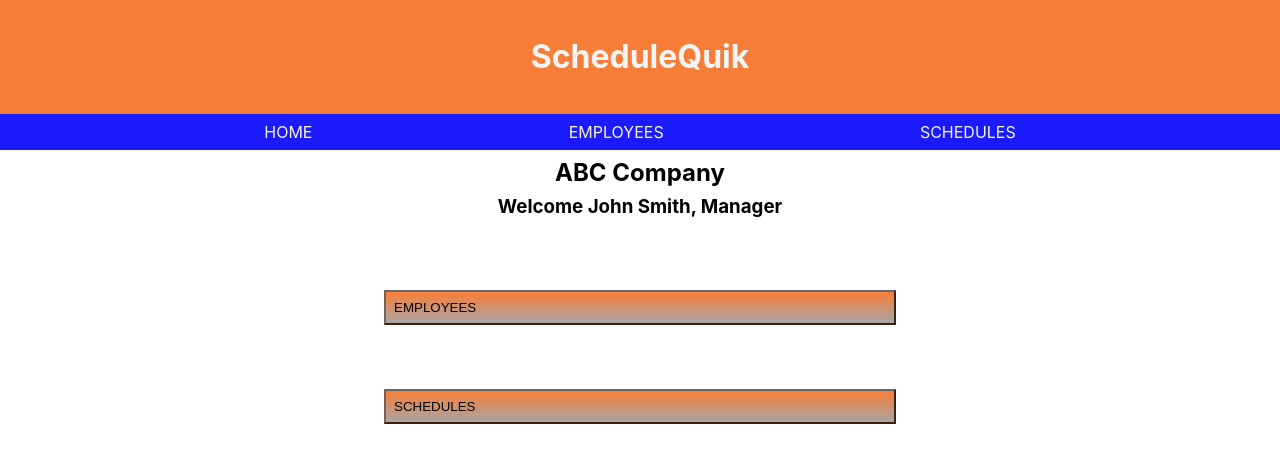
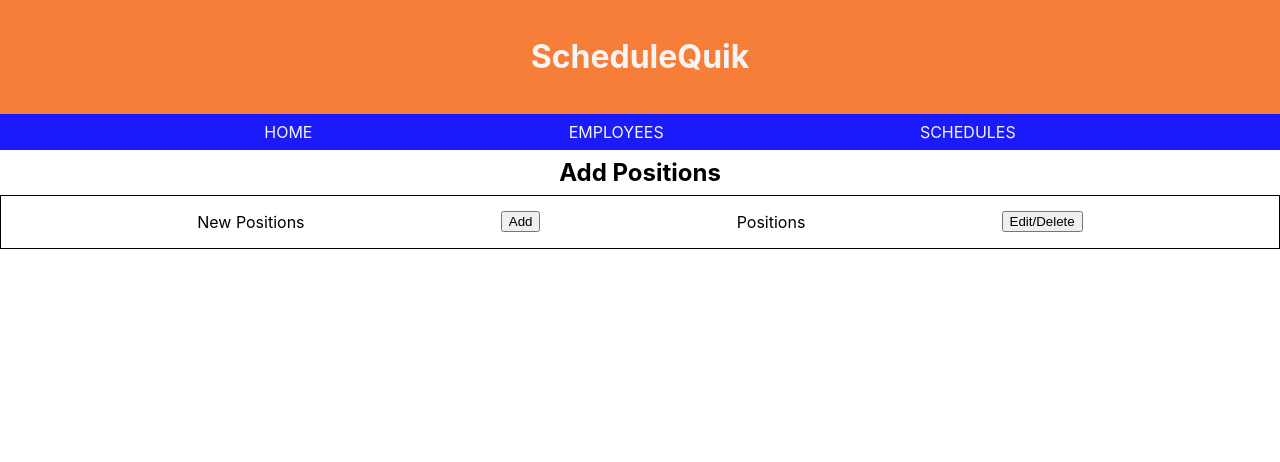
Before and after one commit to StPeteFrank/schedulequik, a React (Create React App) app: page / in a window 1280 px wide. Shown: the top 462 px of the page. Built offline with nearby package versions, Linux system fonts and the light colour scheme.

Commit message:
Started polulating AddPositions.

```diff
--- a/src/AddPositions.js
+++ b/src/AddPositions.js
@@ -5,6 +5,10 @@ class AddPositions extends Component {
     return (
       <div>
         <h2>Add Positions</h2>
+        <div className="AddPositionContainer">
+          <p>New Positions</p> <button>Add</button>
+          <p>Positions</p> <button>Edit/Delete</button>
+        </div>
       </div>
     )
   }
--- a/src/App.js
+++ b/src/App.js
@@ -24,10 +24,10 @@ class App extends Component {
           <a href="#">SCHEDULES</a>
         </div>
         <div />
-        <Home />
+        {/* <Home /> */}
         {/* <Employees /> */}
         {/* <Schedules /> */}
-        {/* <AddPositions /> */}
+        <AddPositions />
         {/* <EditPositions /> */}
         {/* <DeletePositions /> */}
         {/* <AddNewEmployees /> */}
--- a/src/index.css
+++ b/src/index.css
@@ -110,3 +110,14 @@ th {
 td {
   cursor: pointer;
 }
+.AddPositionContainer {
+  border: 1px solid black;
+  display: flex;
+  justify-content: space-evenly;
+  align-items: center;
+}
+.AddPositionContainer button {
+  cursor: pointer;
+  display: flex;
+  /* justify-content: space-evenly; */
+}
```
